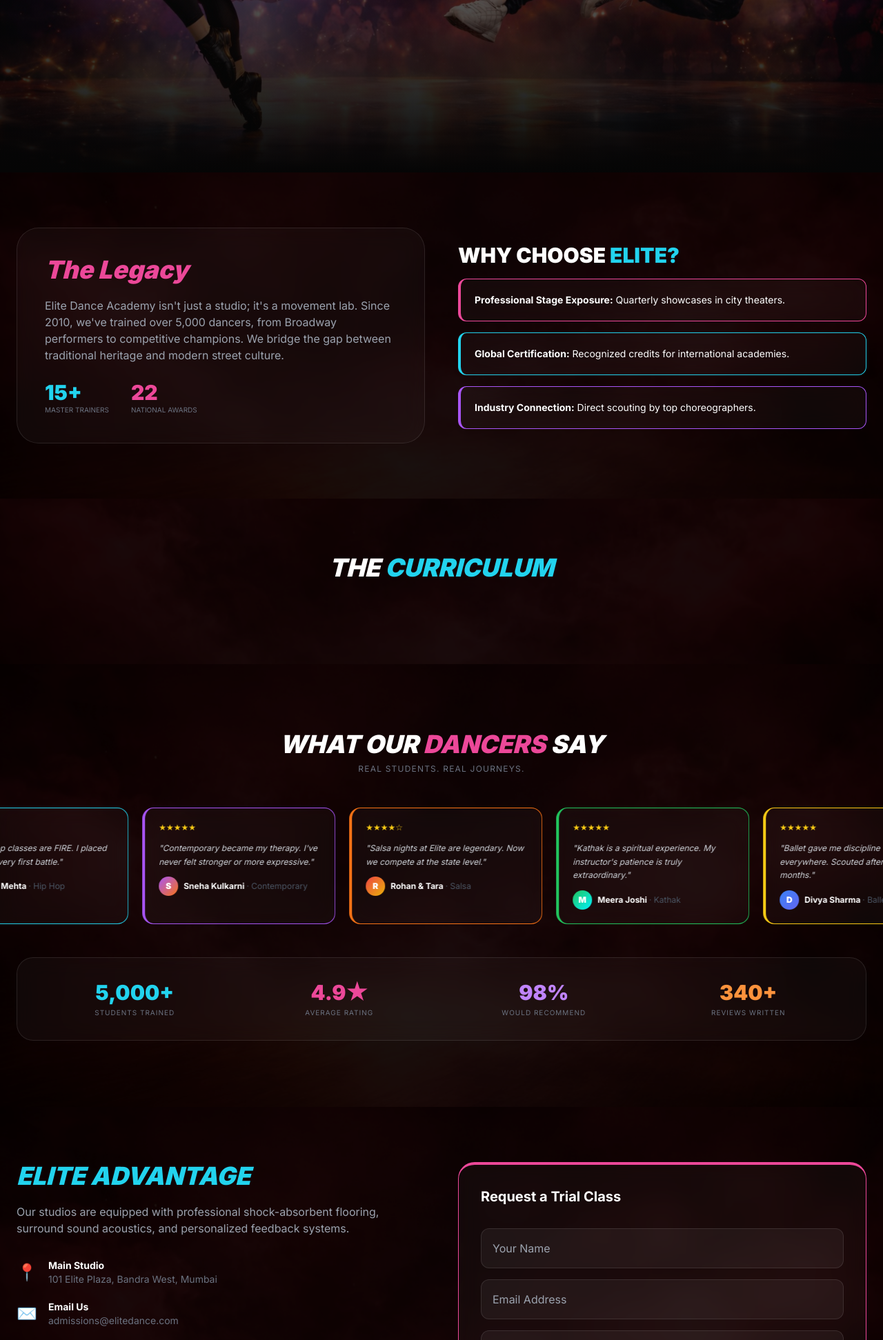
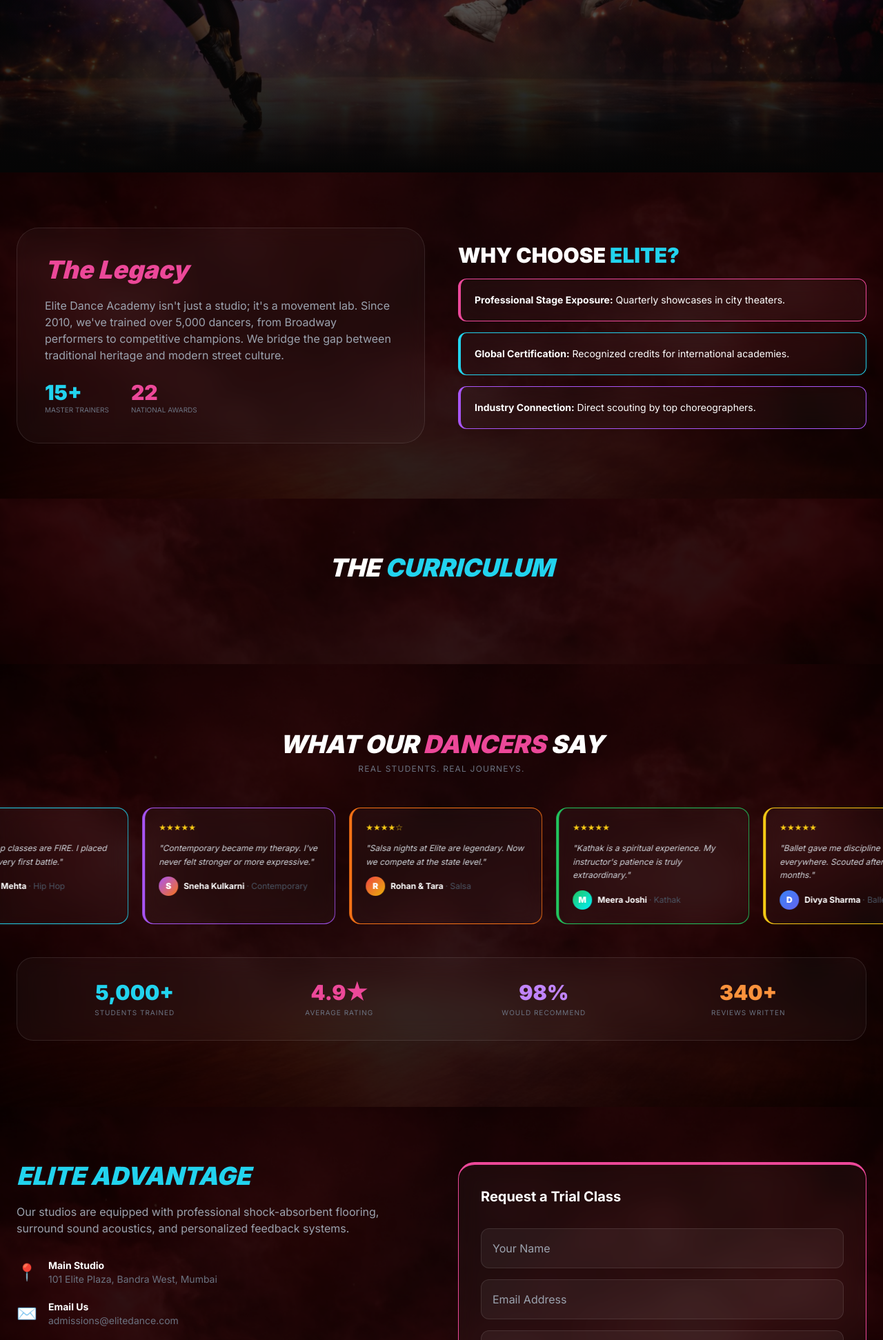
Before and after one commit to 24A31A05EH/elite-dance, a Flask app: page / in a window 1280 px wide. Shown: the part 550-2493 px from the top of the page at 69% size. Run offline with Flask 3, Linux system fonts and the light colour scheme; some libraries are stand-ins or nearby versions.

Commit message:
Update index.html

```diff
--- a/templates/index.html
+++ b/templates/index.html
@@ -78,7 +78,7 @@
             background-image: url('/static/backround.jpeg');
             background-size: cover;
             background-position: center;
-            filter: brightness(0.1);
+            filter: brightness(0.18);
             z-index: 0;
         }
         .dim-bg > * {
```
